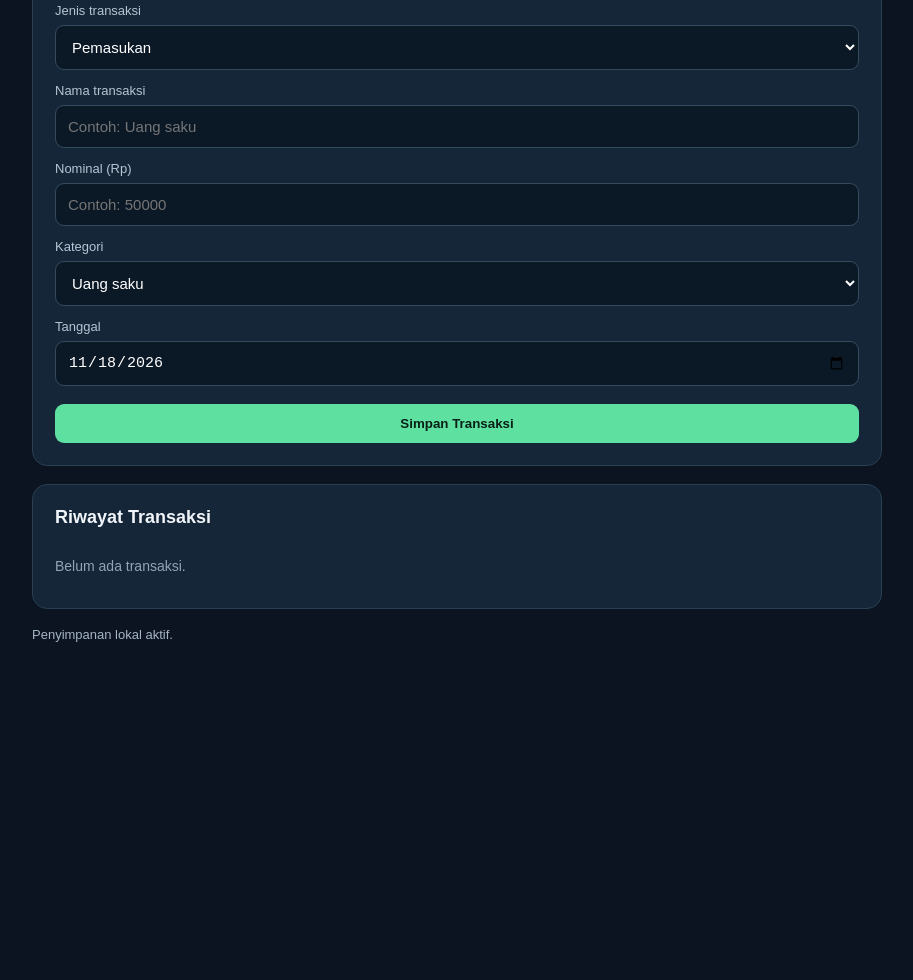
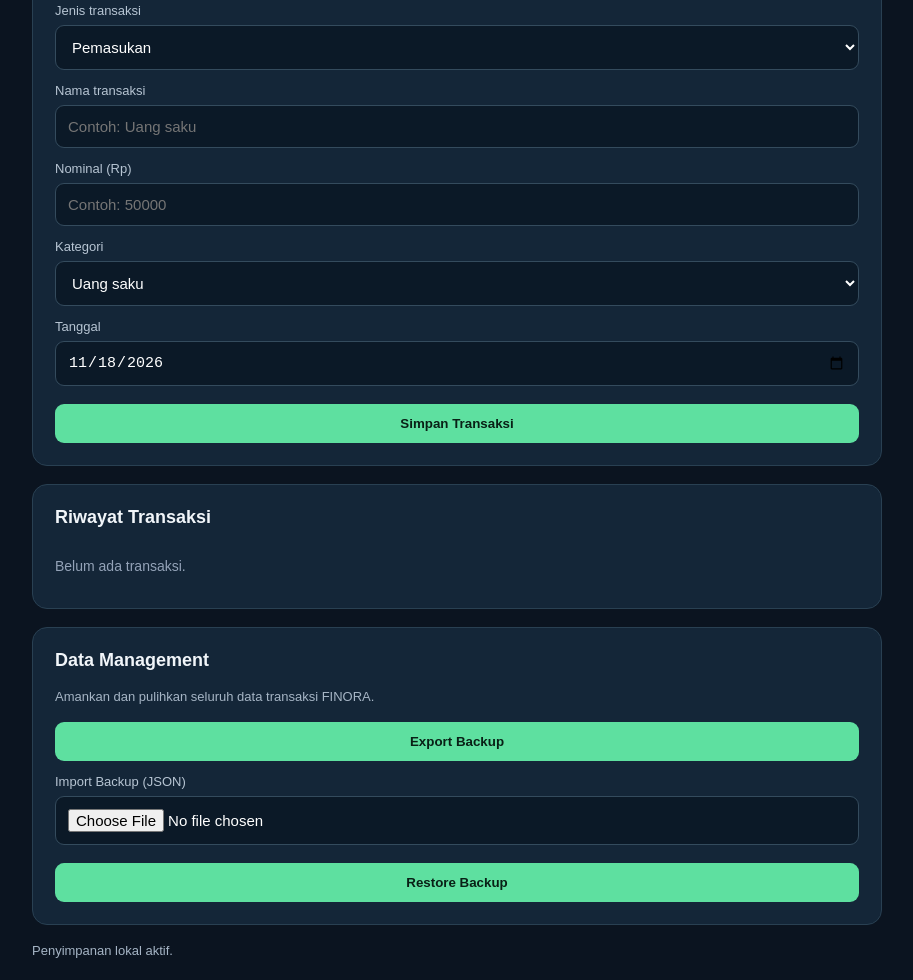
Before and after one commit to bzzzzzzt/FINORA-, a plain HTML site: page index.html in a window 1280 px wide. Shown: the part 407-1387 px from the top of the page, without its empty margins (183-1096 px from the left). Before the commit the page ends 1071 px from the top, so only its background shows below. Drawn offline with Linux system fonts and the light colour scheme.

Commit message:
Update index.html

```diff
--- a/index.html
+++ b/index.html
@@ -198,6 +198,29 @@
     </div>
   </section>
 
+<section class="panel">
+  <h3>Data Management</h3>
+
+  <p class="muted">
+    Amankan dan pulihkan seluruh data transaksi FINORA.
+  </p>
+
+  <button id="exportButton" class="primary" type="button">
+    Export Backup
+  </button>
+
+  <label for="importFile">Import Backup (JSON)</label>
+  <input
+    id="importFile"
+    type="file"
+    accept=".json,application/json"
+  >
+
+  <button id="importButton" class="primary" type="button">
+    Restore Backup
+  </button>
+</section>
+
   <p class="muted" id="status">Memuat penyimpanan...</p>
 
 </main>
```
